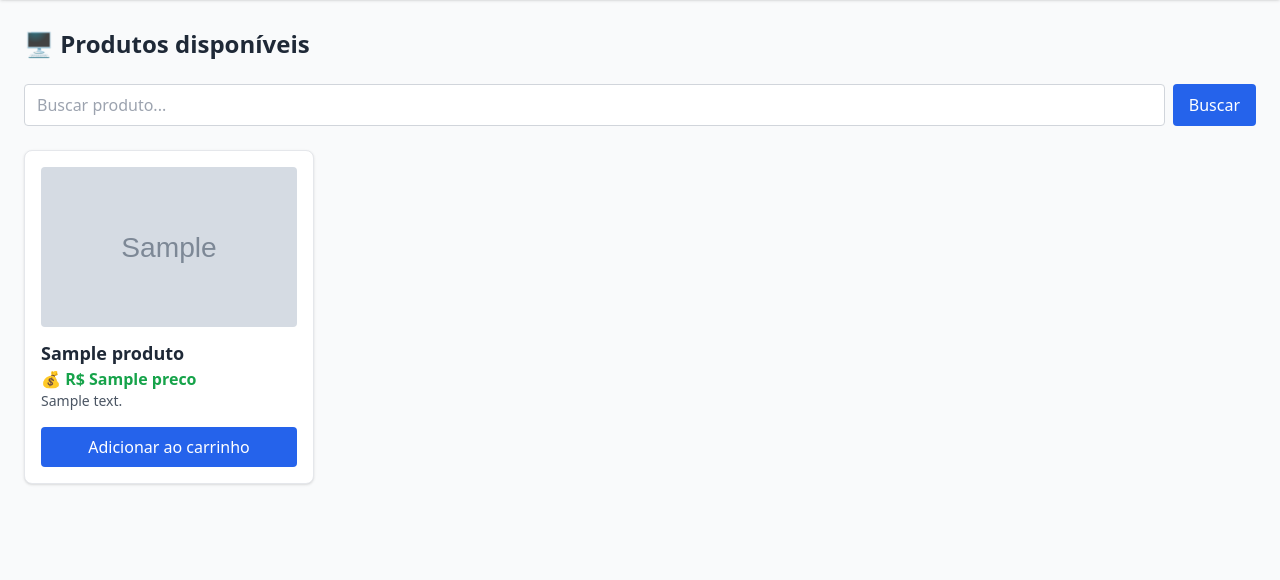
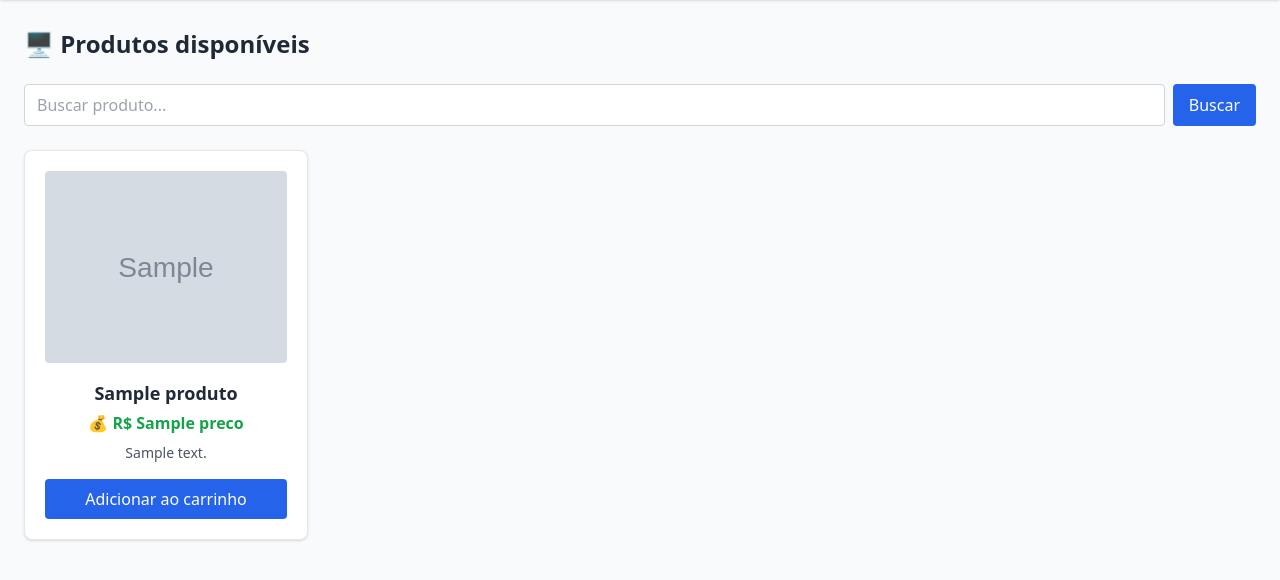
Before and after one commit to C14-2025/EcommerceEletronicos, a Django app: template frontend/store/templates/store/home.html in a window 1280 px wide. Shown: the part 60-640 px from the top of the page. Run offline with Django 5.2, Linux system fonts and the light colour scheme; the template is opened without the code that fills it: most values are stand-ins (such as "Sample title", 1, 10 or a date in 2020); grey boxes marked "Sample" are stand-in pictures; some libraries are stand-ins or nearby versions.

Commit message:
Produtos podem exibirr imagens agora

```diff
--- a/backend/app/database/models.py
+++ b/backend/app/database/models.py
@@ -25,6 +25,7 @@ class Produto(Base):
     descricao = Column(Text)
     preco = Column(DECIMAL(10, 2), nullable=False)
     estoque = Column(Integer, nullable=False)
+    imagem = Column(String, nullable=True)  # 🔹 novo campo opcional
 
     itens = relationship("PedidoItem", back_populates="produto")
 
--- a/backend/app/schemas/produto.py
+++ b/backend/app/schemas/produto.py
@@ -7,6 +7,7 @@ class ProdutoBase(BaseModel):
     descricao: Optional[str] = None
     preco: float
     estoque: int
+    imagem: Optional[str] = None  # 🔹 novo campo opcional
 
 # Schema para criação
 class ProdutoCreate(ProdutoBase):
--- a/frontend/store/templates/store/home.html
+++ b/frontend/store/templates/store/home.html
@@ -12,16 +12,20 @@
     </button>
 </form>
 
-<div class="grid grid-cols-1 md:grid-cols-3 lg:grid-cols-4 gap-6">
+<div class="grid gap-8 sm:grid-cols-2 md:grid-cols-3 lg:grid-cols-4">
   {% for produto in produtos %}
-    <div class="bg-white border rounded-lg shadow hover:shadow-lg p-4">
+  <div class="bg-white border rounded-lg shadow hover:shadow-xl p-5 flex flex-col items-center text-center transition-transform transform hover:scale-105">
       {% if produto.imagem %}
-            <img src="{{ produto.imagem.url }}" alt="{{ produto.nome }}" class="w-full h-40 object-cover rounded mb-3">
+          <img src="{{ produto.imagem.url }}" alt="{{ produto.nome }}" class="w-full h-48 object-cover rounded mb-4">
+      {% else %}
+          <div class="w-full h-48 bg-gray-100 rounded flex items-center justify-center text-gray-400">
+              <span>Sem imagem</span>
+          </div>
       {% endif %}
-        <h3 class="text-lg font-semibold">{{ produto.nome }}</h3>
-        <p class="text-green-600 font-bold">💰 R$ {{ produto.preco }}</p>
+      <h3 class="text-lg font-semibold mb-1">{{ produto.nome }}</h3>
+      <p class="text-green-600 font-bold mb-2">💰 R$ {{ produto.preco }}</p>
       <p class="text-gray-600 text-sm mb-4">{{ produto.descricao|truncatewords:20 }}</p>
-        <button class="bg-blue-600 hover:bg-blue-700 text-white px-4 py-2 rounded w-full">
+      <button class="bg-blue-600 hover:bg-blue-700 text-white px-4 py-2 rounded w-full mt-auto">
           Adicionar ao carrinho
       </button>
   </div>
@@ -30,4 +34,5 @@
   {% endfor %}
 </div>
 
+
 {% endblock %}
--- a/frontend/store/views.py
+++ b/frontend/store/views.py
@@ -83,6 +83,9 @@ def configuracoes(request):
     return render(request, "store/configuracoes.html", {"usuario": usuario})
 
 
+imagem = requests.FILES.get("imagem")
+imagem_nome = imagem.name if imagem else None
+
 def adicionar_produto_page(request):
     usuario = request.session.get("usuario")
     if not usuario or not usuario.get("is_admin"):
@@ -104,6 +107,7 @@ def adicionar_produto_page(request):
                     "descricao": descricao,
                     "preco": float(preco),
                     "estoque": int(estoque),
+                    "imagem": imagem_nome,  # 🔹 novo campo
                 },
                 timeout=10
             )
```
Also changed, not shown: frontend/store/templates/store/adicionar_produto.html (+7 -2 lines). Lines whose indentation alone changed are shown as unchanged.
